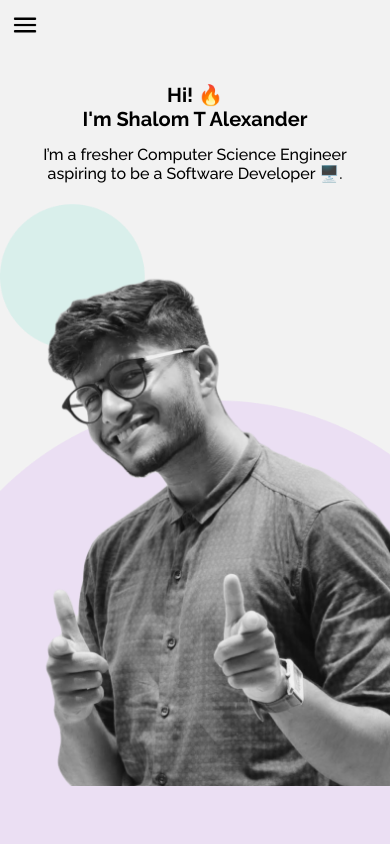
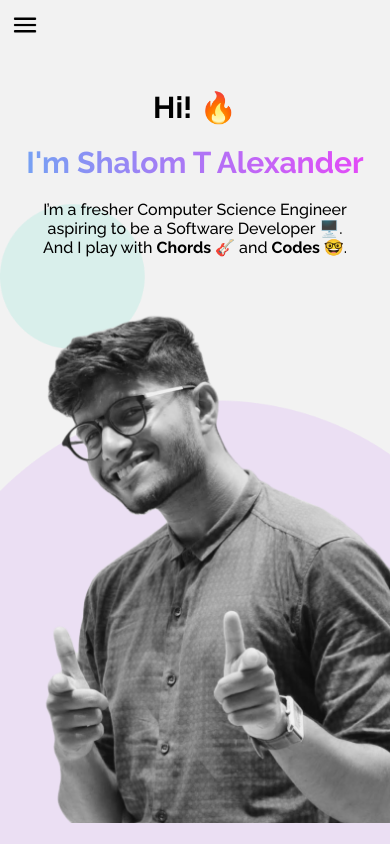
Before and after one commit to shalomalexander/portfolio, a plain HTML site: page index.html in a window 390 px wide. Drawn offline with Linux system fonts and the light colour scheme.

Commit message:
Headline color, Card text align in works, Updated achievments and eduaction

```diff
--- a/index.html
+++ b/index.html
@@ -26,8 +26,10 @@
     </div>
     <div class="main" id="main-id">
         <div class="headline">
-            <h1>Hi! 🔥 <br> <a>I'm Shalom T Alexander</a></h1>
-            <p>I’m a fresher Computer Science Engineer aspiring to be a Software Developer 🖥️.</p>
+            <h1 class="main-headline">Hi! 🔥 <br> <a><h1>I'm Shalom T Alexander</h1></a></h1>
+            <p>I’m a fresher Computer Science Engineer aspiring to be a Software Developer 🖥️.<br>
+                And I play with <strong>Chords 🎸</strong> and <strong>Codes 🤓</strong>.
+            </p>
         </div>
 
         <div class="profile_picture">
--- a/style/app.css
+++ b/style/app.css
@@ -86,10 +86,37 @@ li {
   padding-left: 80px;
 }
 
+.main .headline .main-headline h1 {
+  background-image: -webkit-linear-gradient(left, rgb(255, 145, 0) , rgb(253, 255, 138));
+  -webkit-background-clip: text;
+  -webkit-text-fill-color: transparent;
+  animation-name: shalom;
+  animation-duration: 3s;
+  animation-iteration-count: infinite;
+}
+
+@keyframes shalom {
+  0% {
+    background-image: -webkit-linear-gradient(left, rgb(255, 0, 234) , rgb(128, 120, 243));
+  }
+  25% {
+    background-image: -webkit-linear-gradient(left, rgb(218, 34, 255) , rgb(127, 112, 255));
+  }
+  50% {
+    background-image: -webkit-linear-gradient(left, rgb(181, 69, 255) , rgb(69, 195, 253));
+  }
+  75% {
+    background-image: -webkit-linear-gradient(left, rgb(113, 165, 243) , rgb(233, 70, 248));
+  }
+  100% {
+    background-image: -webkit-linear-gradient(left, rgb(117, 140, 243) , rgb(255, 5, 255) );
+  }
+
+}
+
 h1 {
   font-size: 65px;
   font-weight: 700;
-  background-color: linear-gradient(black, blue);
 }
 
 p {
@@ -263,7 +290,7 @@ img {
   }
 
   h1 {
-    font-size: 20px;
+    font-size: 30px;
     font-weight: 700;
   }
 
@@ -526,6 +553,7 @@ p {
 .experience-list .card1 {
   position: relative;
   border: white solid 2px;
+  text-align: left;
 }
 
 .container {
```
Also changed, not shown: about.html (+2 -1 lines).
